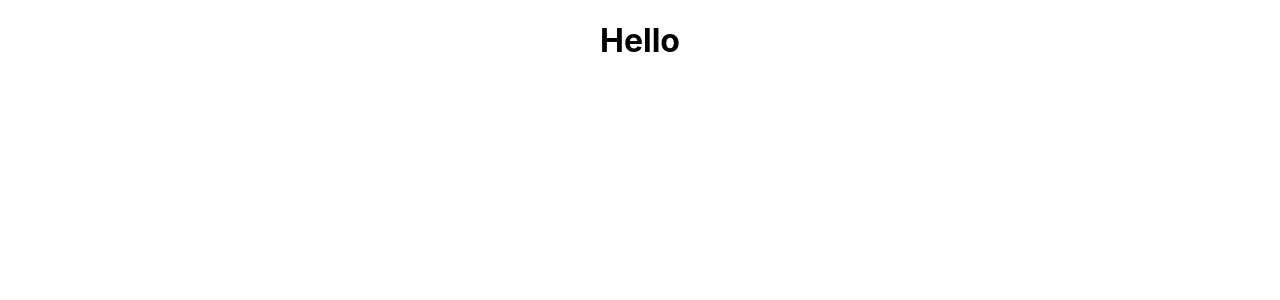
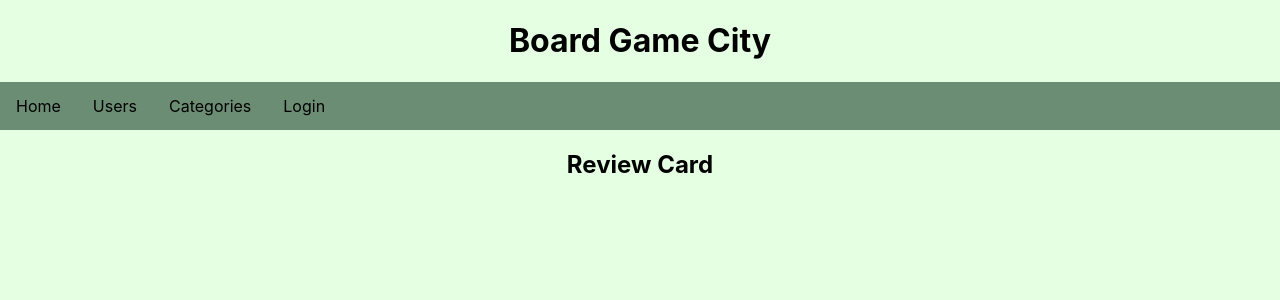
Before and after one commit to lukeod6/fe-final-project, a React (Create React App) app: page / in a window 1280 px wide. Shown: the top 300 px of the page. Built offline with nearby package versions, Linux system fonts and the light colour scheme; no server answers.

Commit message:
first api req attempt

```diff
--- a/package.json
+++ b/package.json
@@ -6,8 +6,10 @@
     "@testing-library/jest-dom": "^5.15.0",
     "@testing-library/react": "^11.2.7",
     "@testing-library/user-event": "^12.8.3",
+    "axios": "^0.24.0",
     "react": "^17.0.2",
     "react-dom": "^17.0.2",
+    "react-router-dom": "^6.0.2",
     "react-scripts": "4.0.3",
     "web-vitals": "^1.1.2"
   },
--- a/src/App.css
+++ b/src/App.css
@@ -2,37 +2,81 @@
   text-align: center;
 }
 
-.App-logo {
-  height: 40vmin;
-  pointer-events: none;
+* {
+  background-color: #E4FFE1;
 }
 
-@media (prefers-reduced-motion: no-preference) {
-  .App-logo {
-    animation: App-logo-spin infinite 20s linear;
-  }
+h1 {
+
 }
 
-.App-header {
-  background-color: #282c34;
-  min-height: 100vh;
-  display: flex;
-  flex-direction: column;
-  align-items: center;
-  justify-content: center;
-  font-size: calc(10px + 2vmin);
-  color: white;
+.navbar {
+  overflow: hidden;
+  background-color: #6A8D73;
 }
 
-.App-link {
-  color: #61dafb;
+.navbar a, option {
+  float: left;
+  font-size: 16px;
+  color: black;
+  background-color: #6A8D73;
+  text-align: center;
+  padding: 14px 16px;
+  text-decoration: none;
 }
 
-@keyframes App-logo-spin {
-  from {
-    transform: rotate(0deg);
-  }
-  to {
-    transform: rotate(360deg);
-  }
+.subnav {
+  float: left;
+  overflow: hidden;
 }
+
+.subnav .subnavbtn {
+  font-size: 16px;
+  border: none;
+  outline: none;
+  color: black;
+  padding: 14px 16px;
+  background-color: #6A8D73;;
+  font-family: inherit;
+  margin: 0;
+}
+
+.navbar a:hover, .subnav:hover .subnavbtn {
+  background-color: #F4FDD9;
+}
+
+.subnav-content {
+  display: none;
+  position: absolute;
+  left: 0;
+  background-color: #6A8D73;
+  width: 100%;
+  z-index: 1;
+}
+
+.subnav-content a, option {
+  float: left;
+  color: black;
+  text-decoration: none;
+}
+
+.subnav-content .category-button:hover{
+  background-color: #F4FDD9;
+  color: black;
+}
+
+.subnav:hover .subnav-content {
+  display: block;
+}
+
+.category-button {
+  float: left;
+  display: block;
+  background: none;
+  color: inherit;
+  border: none;
+  padding: 14px 16px;
+  font: inherit;
+  cursor: pointer;
+  outline: inherit;
+}
--- a/src/App.js
+++ b/src/App.js
@@ -1,10 +1,27 @@
 import './App.css';
+import Nav from "./components/Nav";
+import Header from "./components/Header";
+import Home from "./components/Home";
+import Users from "./components/Users";
+import Login from "./components/Login";
+import ReviewPage from "./components/ReviewPage";
+import { BrowserRouter, Routes, Route } from "react-router-dom";
+
 
 function App() {
   return (
-    <div className="App">
-      <h1>Hello</h1>
-    </div>
+      <BrowserRouter>
+        <div className="App">
+            <Header />
+            <Nav />
+            <Routes>
+                <Route path="/" element={<Home />} />
+                <Route path="/review" element={<ReviewPage />} />
+                <Route path="/users" element={<Users />} />
+                <Route path="/login" element={<Login />} />
+            </Routes>
+        </div>
+      </BrowserRouter>
   );
 }
 
--- /dev/null
+++ b/src/components/Header.jsx
@@ -0,0 +1,9 @@
+
+
+export default function Header () {
+    return (
+        <>
+            <h1>Board Game City</h1>
+        </>
+    );
+};
--- /dev/null
+++ b/src/components/Home.jsx
@@ -0,0 +1,18 @@
+import ReviewCard from "./ReviewCard";
+import {getReviews} from "../utils/api";
+import {useEffect} from "react";
+
+
+export default function Home () {
+    useEffect(() => {
+        getReviews().then((reviews) => {
+            console.log(reviews);
+        });
+    }, [])
+
+    return (
+        <>
+            <ReviewCard />
+        </>
+    );
+};
--- /dev/null
+++ b/src/components/Login.jsx
@@ -0,0 +1,8 @@
+
+
+export default function Login () {
+    return (
+        <>
+        </>
+    );
+};
--- /dev/null
+++ b/src/components/Nav.jsx
@@ -0,0 +1,25 @@
+import {Link} from "react-router-dom";
+
+export default function Nav () {
+    return (
+        <div>
+            <nav className="navbar">
+                <Link className="nav-item"to="/">Home</Link>
+                <Link className="nav-item" to="/users">Users</Link>
+                <div className="subnav">
+                    <button className="subnavbtn">Categories </button>
+                    <div className="subnav-content">
+                        <button className="category-button">Strategy</button>
+                        <button className="category-button">Hidden Roles</button>
+                        <button className="category-button">Dexterity</button>
+                        <button className="category-button">Push Your Luck</button>
+                        <button className="category-button">Roll and write</button>
+                        <button className="category-button">Deck building</button>
+                        <button className="category-button">Engine building</button>
+                    </div>
+                </div>
+                <Link className="nav-item" to="/login">Login</Link>
+            </nav>
+        </div>
+    );
+};
--- /dev/null
+++ b/src/components/ReviewCard.jsx
@@ -0,0 +1,13 @@
+import {getReviews} from "../utils/api";
+
+
+export default function ReviewCard () {
+    getReviews()
+
+
+    return (
+        <>
+            <h2>Review Card</h2>
+        </>
+    );
+};
--- /dev/null
+++ b/src/components/ReviewPage.jsx
@@ -0,0 +1,8 @@
+
+
+export default function ReviewPage () {
+    return (
+        <>
+        </>
+    );
+};
--- /dev/null
+++ b/src/components/Users.jsx
@@ -0,0 +1,8 @@
+
+
+export default function Users () {
+    return (
+        <>
+        </>
+    );
+};
--- /dev/null
+++ b/src/utils/api.js
@@ -0,0 +1,13 @@
+import axios from 'axios';
+
+const reviewApi = axios.create({
+    baseURL: "https://luke-nc-games-api.herokuapp.com/api",
+});
+
+export const getReviews = () => {
+    return reviewApi.get('/reviews').then((res) => {
+        return res.data;
+    }).catch(function (error) {
+        console.log(error);
+    })
+};
```
Also changed, not shown: 1 other file (tests, documents, lock files or other folders).
